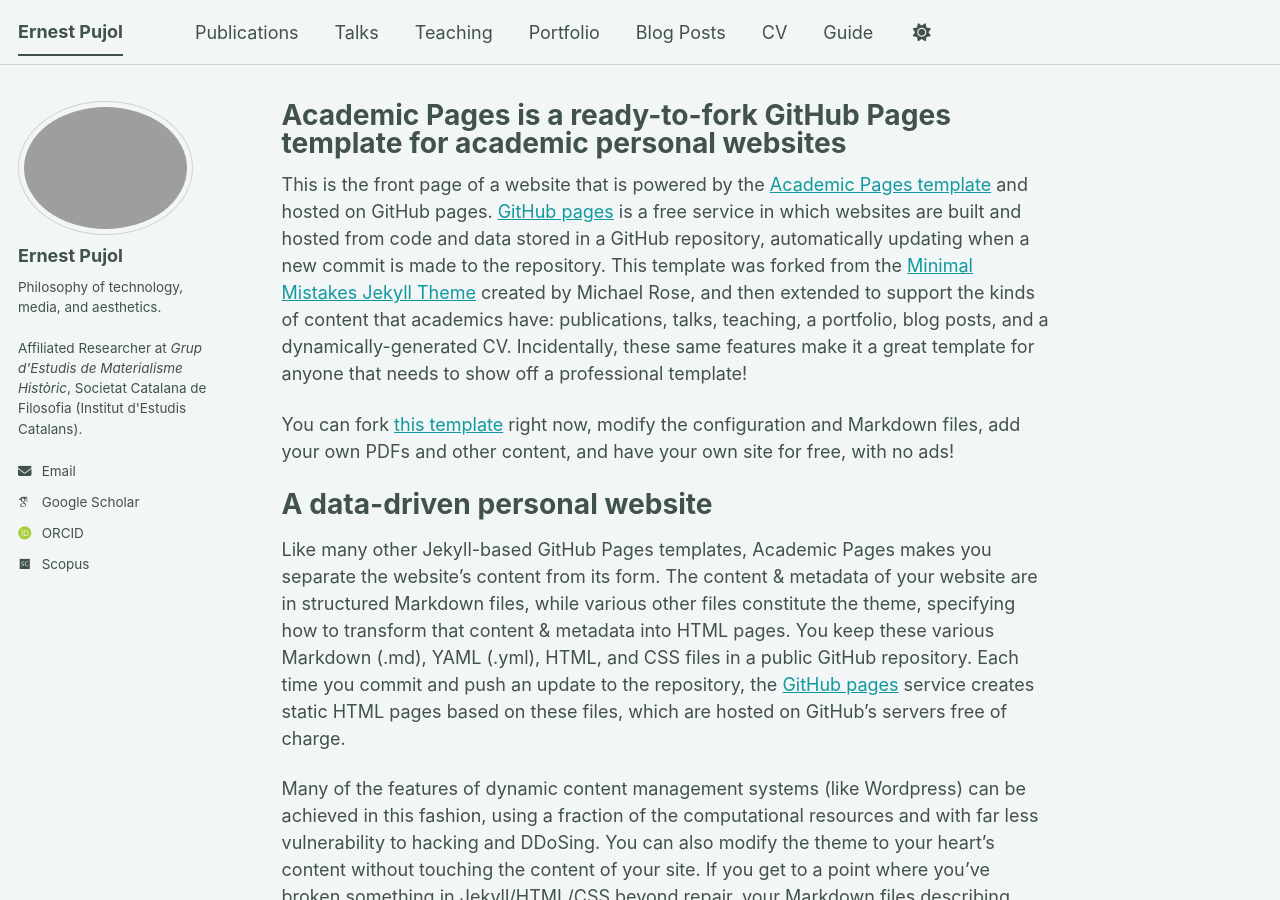
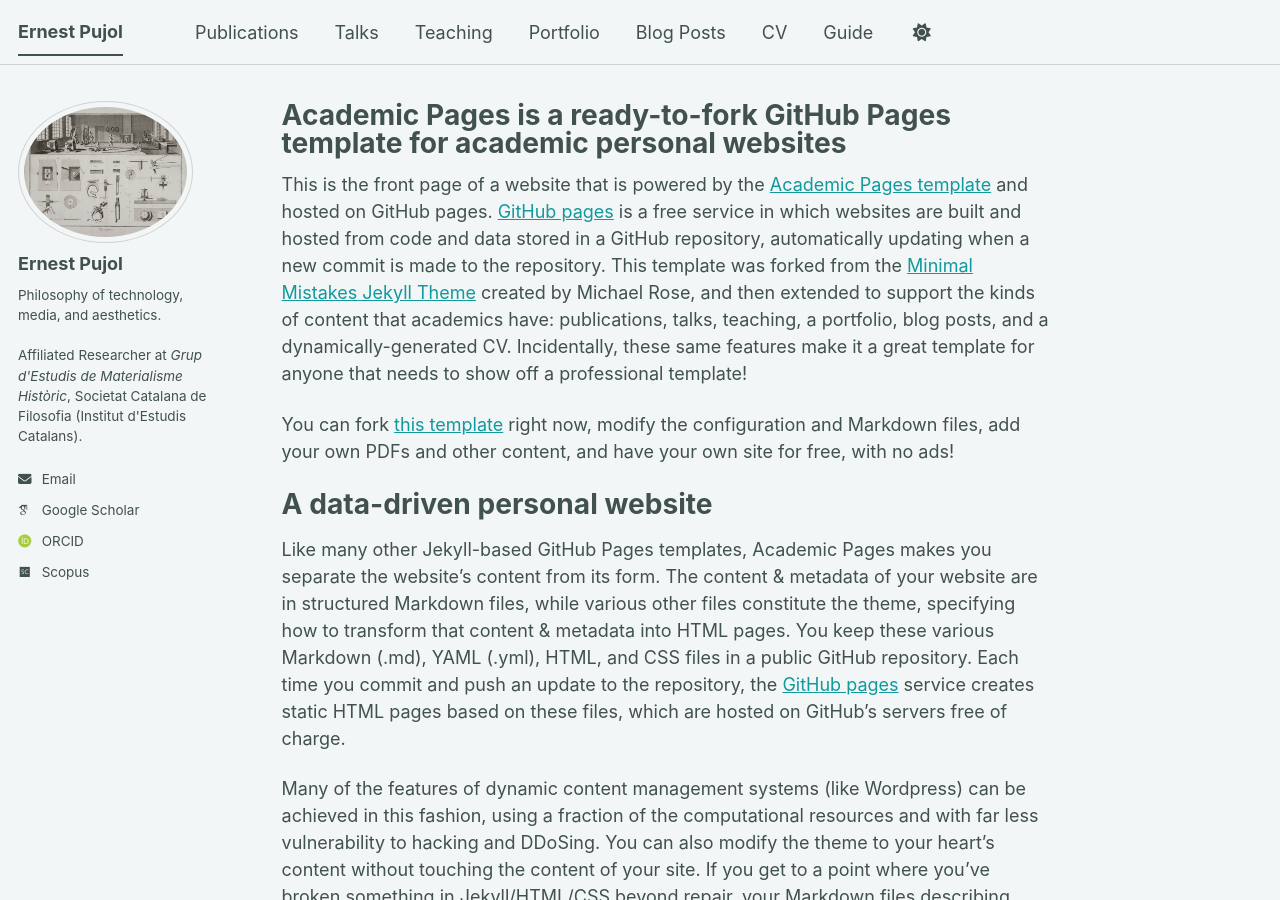
Before and after one commit to epujol90/epujol90.github.io, a Jekyll site: the page built from _pages/about.md, in a window 1280 px wide and 900 px high. Built offline with Jekyll 4.4.1, drawn with Linux system fonts in a browser that asks for light colours; some web fonts are replaced; a script bundle is joined from its source files by our own code; library files that are not in the unit come from our copies.

Commit message:
Update _config.yml

```diff
--- a/_config.yml
+++ b/_config.yml
@@ -23,7 +23,7 @@ repository               : "epujol90/epujol90.github.io"
 #               Additional customization can be done by editing /_includes/author-profile.html
 author:
   # Biographic information
-  avatar           : # "avatar.jpg"
+  avatar           : "avatar.jpg"
   name             : "Ernest Pujol"
   pronouns         : # example: "she/her"
   bio              : "Philosophy of technology, media, and aesthetics. <br><br>Affiliated Researcher at <em>Grup d'Estudis de Materialisme Històric</em>, Societat Catalana de Filosofia (Institut d'Estudis Catalans)."
```
